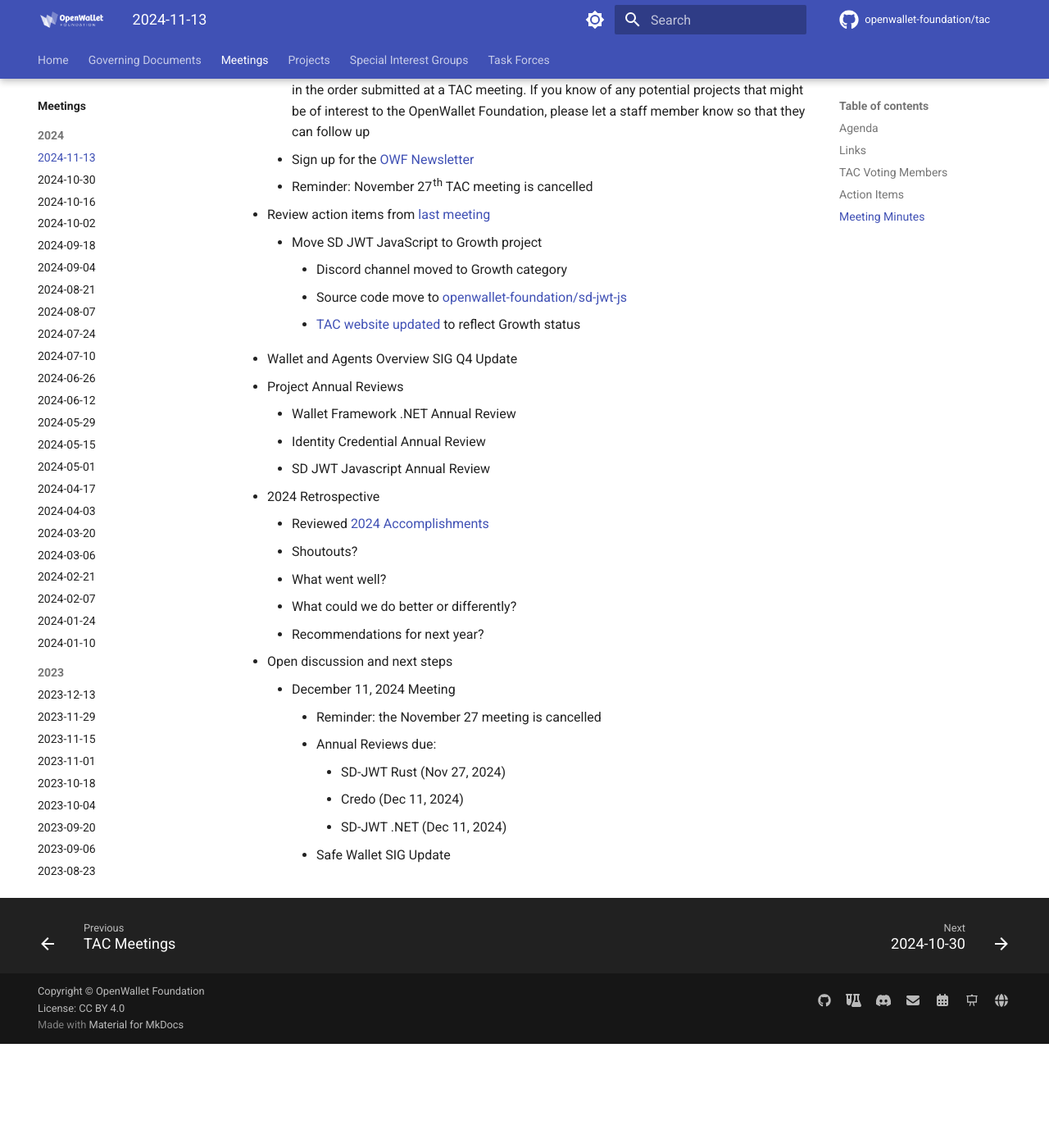
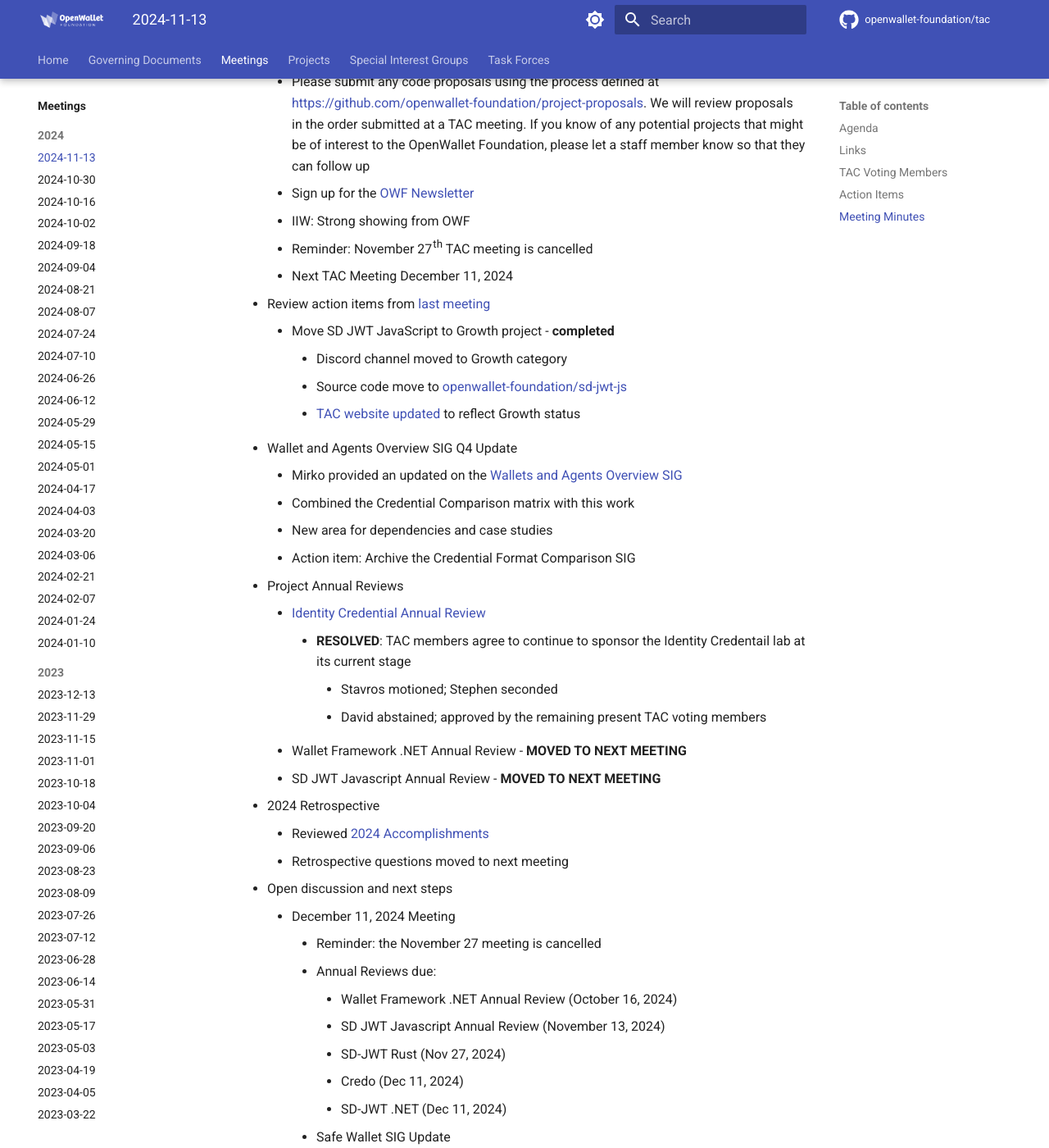
Before and after one commit to openwallet-foundation/tac, an MkDocs documentation site: the page built from docs/meetings/2024/2024-11-13.md, in a window 1280 px wide and 1400 px high, scrolled down 1434 px. Shown: the whole window at 82% size. Built offline with MkDocs 1.6.1 and Material for MkDocs 9.7.7, drawn with Linux system fonts in a browser that asks for light colours; comment, search, counter and statistics services are not loaded; before the commit the page ends 2707 px from its top, so only the background shows below that; some of the changed text lies outside the part shown.

```diff
--- a/docs/meetings/2024/2024-11-13.md
+++ b/docs/meetings/2024/2024-11-13.md
@@ -10,7 +10,7 @@
 - Wallet and Agents Overview SIG Q4 Update
 - Project Annual Reviews
     - Wallet Framework .NET Annual Review
-    - Identity Credentials Annual Review
+    - [Identity Credentials Annual Review](https://tac.openwallet.foundation/projects/reviews/2024/2024-identity-credential-annual/)
     - SD-JWT Javascript Annual Review
 - 2024 Retrospective
 - Open discussion and next steps
@@ -22,17 +22,17 @@
 
 ## TAC Voting Members
 
-- [ ] David Zeuthen
-- [ ] Jaehoon (Ace) Shim
-- [ ] Mike Varley (alternate for Rolson Quadras)
-- [ ] Pete Cooling
-- [ ] Stavros Kounis
-- [ ] Stephen Curran
-- [ ] Tracy Kuhrt
-- [ ] Wenjing Chu
+- [x] David Zeuthen
+- [x] Jaehoon (Ace) Shim
+- [ ] ~~Rolson Quadras~~
+- [x] Stefan Kauhaus (alternate for Pete Cooling)
+- [x] Stavros Kounis
+- [x] Stephen Curran
+- [x] Tracy Kuhrt
+- [x] Wenjing Chu
 
 ## Action Items
-
+- Archive the Credential Format Comparison SIG
 
 ## Meeting Minutes
 
@@ -40,32 +40,40 @@
     - Please see the [OpenWallet Foundation calendar](https://zoom-lfx.platform.linuxfoundation.org/meetings/openwalletfoundation) for a list of upcoming meetings
     - Please submit any code proposals using the process defined at https://github.com/openwallet-foundation/project-proposals. We will review proposals in the order submitted at a TAC meeting. If you know of any potential projects that might be of interest to the OpenWallet Foundation, please let a staff member know so that they can follow up
     - Sign up for the [OWF Newsletter](https://openwallet.foundation/newsletter/)
+    - IIW: Strong showing from OWF
     - Reminder: November 27th TAC meeting is cancelled
+    - Next TAC Meeting December 11, 2024
 
 - Review action items from [last meeting](./2024-10-30.md#action-items)
-    - Move SD JWT JavaScript to Growth project
-        -  Discord channel moved to Growth category
+    - Move SD JWT JavaScript to Growth project - **completed**
+        - Discord channel moved to Growth category
         - Source code move to [openwallet-foundation/sd-jwt-js](https://github.com/openwallet-foundation/sd-jwt-js)
         - [TAC website updated](https://tac.openwallet.foundation/projects/sd-jwt-js/) to reflect Growth status
 
 - Wallet and Agents Overview SIG Q4 Update
+    - Mirko provided an updated on the [Wallets and Agents Overview SIG](https://openwallet-foundation.github.io/digital-wallet-and-agent-overviews-sig/#/)
+    - Combined the Credential Comparison matrix with this work
+    - New area for dependencies and case studies
+    - Action item: Archive the Credential Format Comparison SIG
 
 - Project Annual Reviews
-    - Wallet Framework .NET Annual Review
-    - Identity Credential Annual Review
-    - SD JWT Javascript Annual Review
+    - [Identity Credential Annual Review](https://tac.openwallet.foundation/projects/reviews/2024/2024-identity-credential-annual/)
+        - **RESOLVED**: TAC members agree to continue to sponsor the Identity Credentail lab at its current stage
+            - Stavros motioned; Stephen seconded
+            - David abstained; approved by the remaining present TAC voting members
+    - Wallet Framework .NET Annual Review - **MOVED TO NEXT MEETING**
+    - SD JWT Javascript Annual Review - **MOVED TO NEXT MEETING**
 
 - 2024 Retrospective
     - Reviewed [2024 Accomplishments](https://docs.google.com/presentation/d/18fg67BqnEYv5l_eL7L5F0byCCmxkBn7mBiOH98gbyUA/edit?usp=sharing)
-    - Shoutouts?
-    - What went well?
-    - What could we do better or differently?
-    - Recommendations for next year?
+    - Retrospective questions moved to next meeting
 
 - Open discussion and next steps
     - December 11, 2024 Meeting
         - Reminder: the November 27 meeting is cancelled
         - Annual Reviews due:
+            - Wallet Framework .NET Annual Review (October 16, 2024)
+            - SD JWT Javascript Annual Review (November 13, 2024)
             - SD-JWT Rust (Nov 27, 2024)
             - Credo (Dec 11, 2024)
             - SD-JWT .NET (Dec 11, 2024)
```
